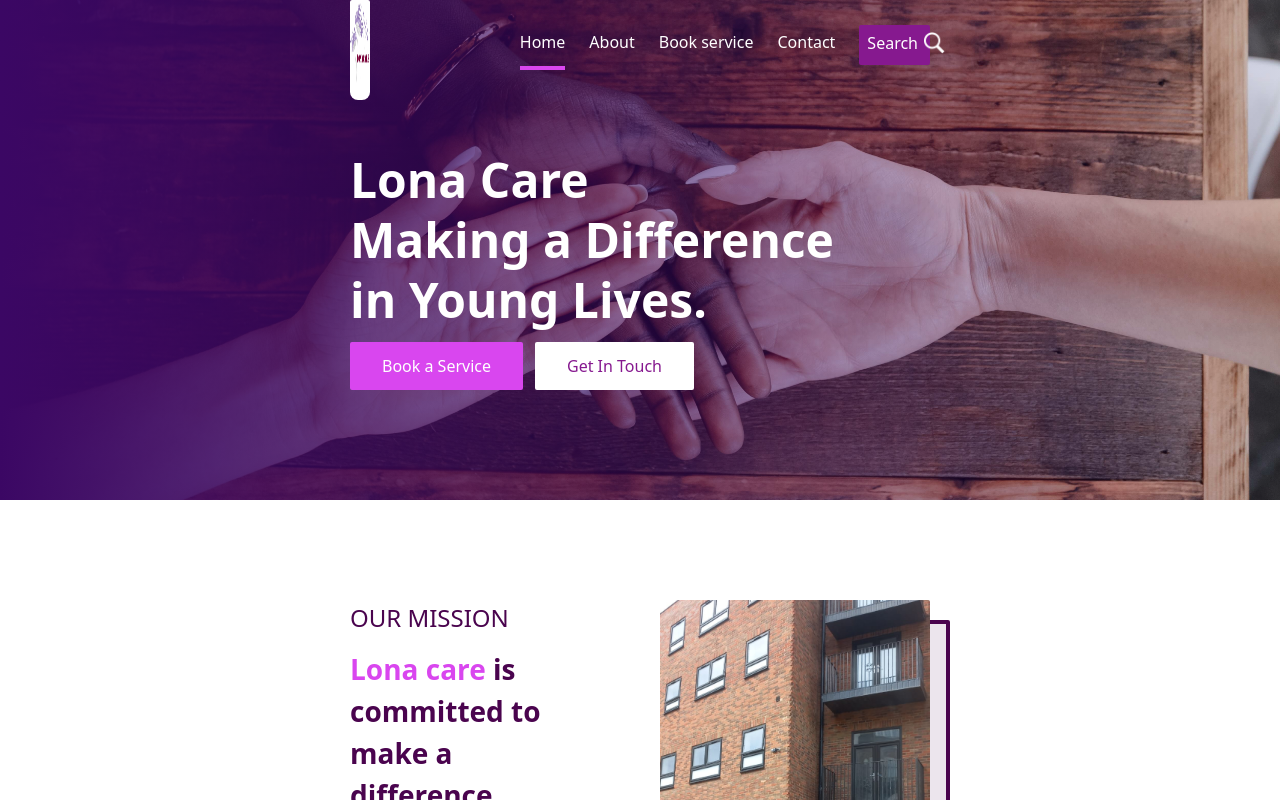
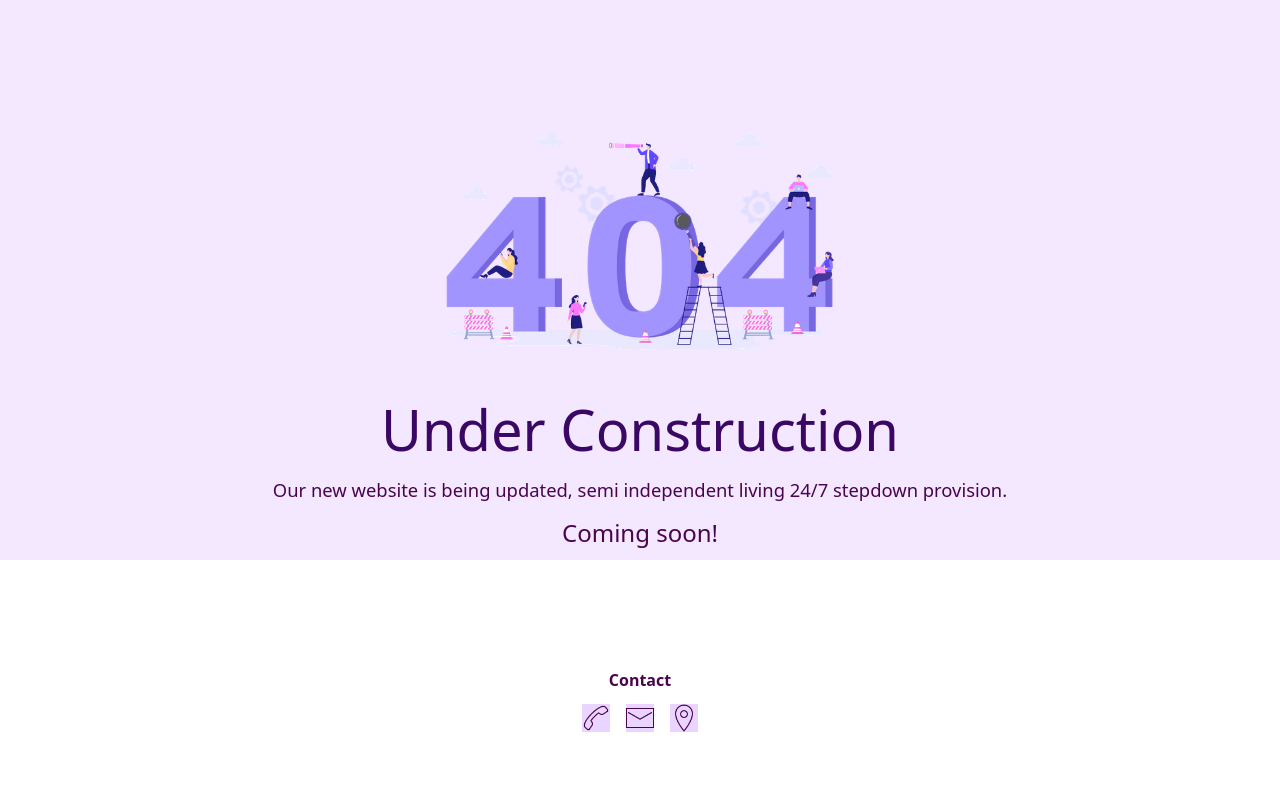
Before and after one commit to khalteck/lonacare, a React (Vite) app: page / in a window 1280 px wide. Shown: the top 800 px of the page. Built offline with nearby package versions, Linux system fonts and the light colour scheme.

Commit message:
under construction

```diff
--- a/src/App.jsx
+++ b/src/App.jsx
@@ -3,17 +3,18 @@ import "./index.css";
 import { lazy, Suspense } from "react";
 import Loader from "./components/Loader";
 
-const Homepage = lazy(() => import("./pages/Homepage"));
+// const Homepage = lazy(() => import("./pages/Homepage"));
 const About = lazy(() => import("./pages/About"));
 const Contact = lazy(() => import("./pages/Contact"));
 const Service = lazy(() => import("./pages/Service"));
 const ServiceDetails = lazy(() => import("./pages/ServiceDetails"));
+const Construction = lazy(() => import("./pages/Construction"));
 
 function App() {
   return (
     <Suspense fallback={<Loader />}>
       <Routes>
-        <Route path="/" element={<Homepage />} />
+        <Route path="/" element={<Construction />} />
         <Route path="/about" element={<About />} />
         <Route path="/service" element={<Service />} />
         <Route path="/service/:title" element={<ServiceDetails />} />
--- /dev/null
+++ b/src/pages/Construction.jsx
@@ -0,0 +1,83 @@
+/* eslint-disable react/no-unescaped-entities */
+import AOS from "aos";
+import "aos/dist/aos.css";
+import { useEffect } from "react";
+
+export default function Construction() {
+  useEffect(() => {
+    AOS.init();
+  }, []);
+
+  const address = "15 Maswell Park Road, Hounslow, Middlesex, TW3 2DL";
+
+  // Create a function to generate the Google Maps URL
+  const getGoogleMapsUrl = (address) => {
+    const encodedAddress = encodeURIComponent(address);
+    return `https://www.google.com/maps?q=${encodedAddress}`;
+  };
+
+  return (
+    <>
+      <main className="w-full h-screen bg-green-600 text-[#4a044e] flex flex-col">
+        <div className="w-full h-[70%] min-h-[550px] bg-purple-100 flex flex-col items-center gap-3 px-3 py-[100px]">
+          <img
+            alt=""
+            src="/images/404-error.png"
+            className="w-[70%] sm:w-[400px] h-auto"
+          />
+          <h1 className="text-[2rem] md:text-[3.5rem] font-light text-purple-950 leading-tight text-center">
+            Under Construction
+          </h1>
+          <p className="text-center text-[1.15rem]">
+            Our new website is being updated, semi independent living 24/7
+            stepdown provision.
+          </p>
+          <p className="text-[1.5rem] text-center font-light">Coming soon!</p>
+        </div>
+
+        <div className="w-full h-[30%] min-h-[150px] bg-white flex items-center pt-10">
+          <div className="w-full">
+            <p className="w-[fit-content] font-bold mx-auto mb-3">Contact</p>
+            <ul className="w-full justify-center md:w-[250px] flex gap-4 mx-auto">
+              <li className="w-[fit-content] cursor-pointer hover:text-purple-500 whitespace-nowrap">
+                <a href="tel:02080904509">
+                  {" "}
+                  <div className="bg-purple-200">
+                    <img
+                      alt=""
+                      src="/images/icons8-call-50.png"
+                      className="w-7 h-7"
+                    />
+                  </div>
+                </a>
+              </li>
+              <li className="w-[fit-content] cursor-pointer hover:text-purple-500  whitespace-nowrap">
+                <a href="mailto:info@lonacare.com">
+                  {" "}
+                  <div className="bg-purple-200">
+                    <img
+                      alt=""
+                      src="/images/icons8-mail-50.png"
+                      className="w-7 h-7"
+                    />
+                  </div>
+                </a>
+              </li>
+              <li className="w-[fit-content] cursor-pointer hover:text-purple-500">
+                <a href={getGoogleMapsUrl(address)}>
+                  <div className="bg-purple-200">
+                    <img
+                      alt=""
+                      src="/images/icons8-location-50.png"
+                      className="w-7 h-7"
+                    />
+                  </div>
+                </a>
+              </li>
+            </ul>
+          </div>
+        </div>
+      </main>
+    </>
+  );
+}
```
Also changed, not shown: public/images/404-error.png (added).
